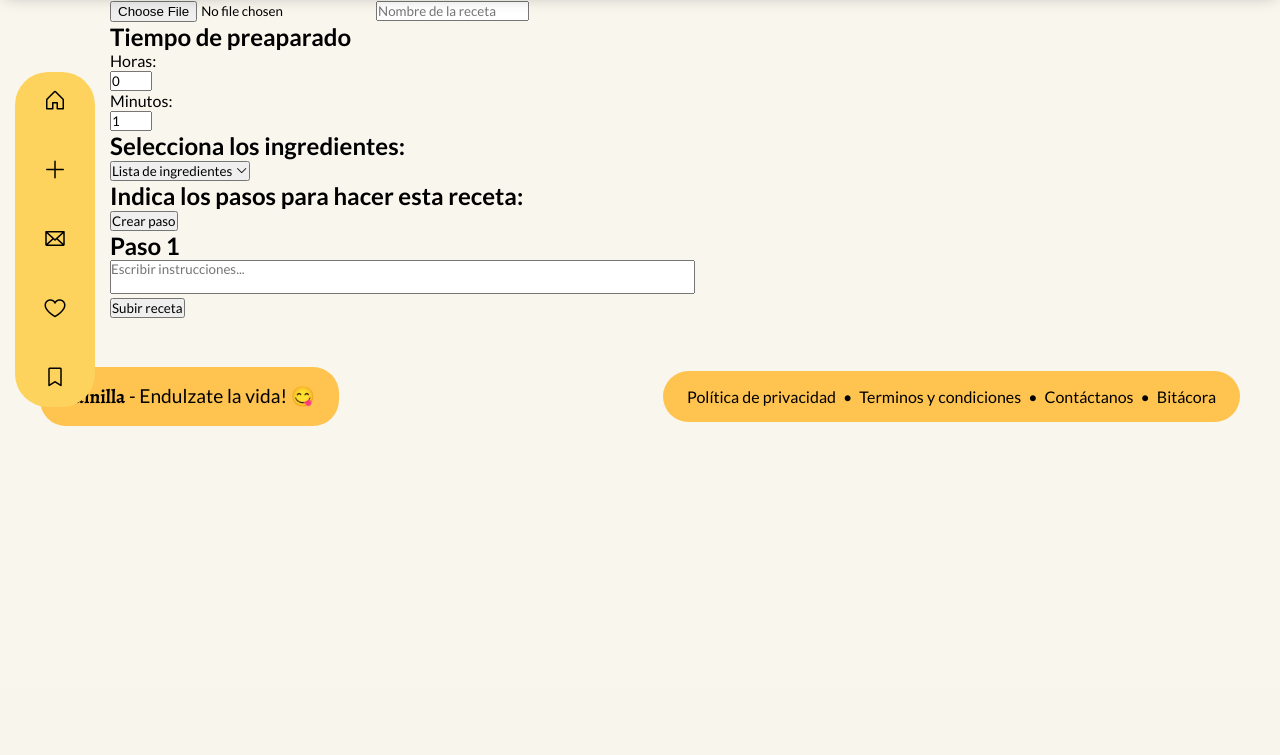
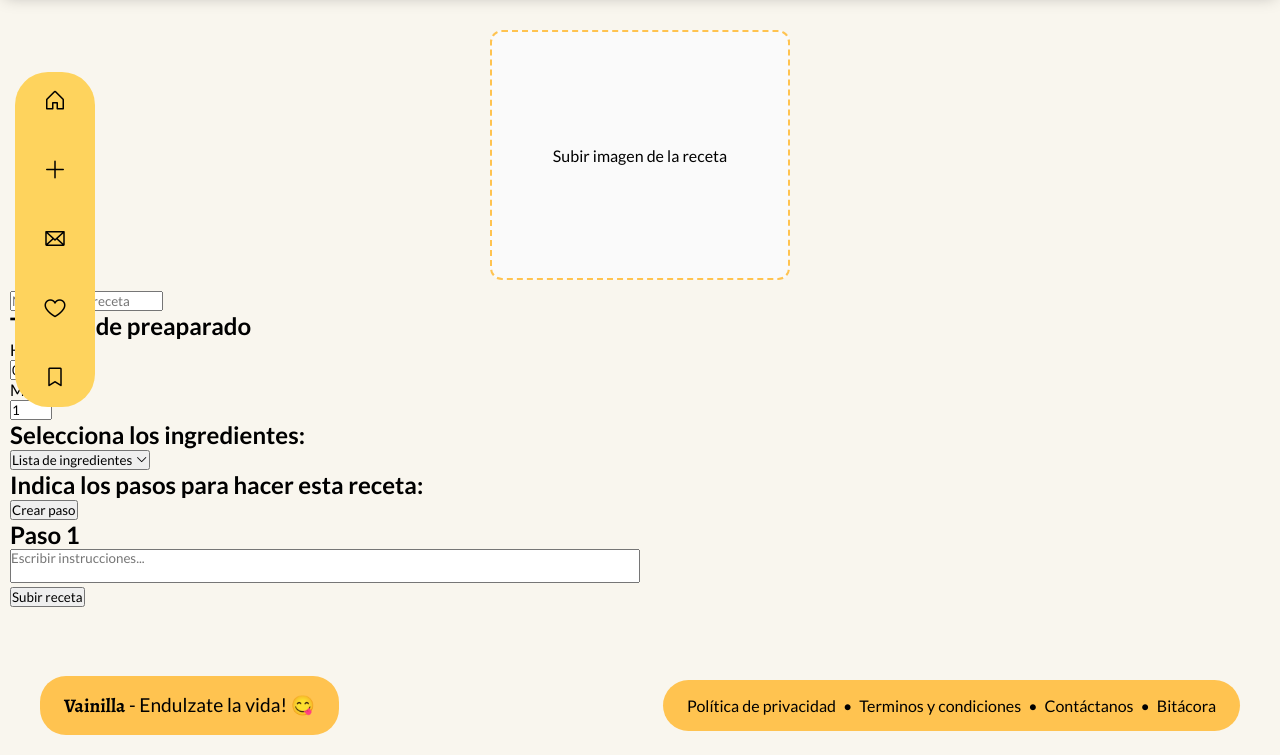
Before and after one commit to Atzel9/Vainilla, a PHP site: page /html/crear.php in a window 1280 px wide. Shown: the part 113-868 px from the top of the page. Before the commit the page ends 539 px from the top, so only its background shows below. Run offline with PHP 8.4, Linux system fonts and the light colour scheme; the visitor is signed in with stand-in values (Sample User, id 1); data that the repository does not hold is empty.

Commit message:
Estilos a recetas. Primera parte, estilos a receta

```diff
--- a/css/styles_crear.css
+++ b/css/styles_crear.css
@@ -1,3 +1,36 @@
+.main {
+    display: flex;
+    flex-direction: column;
+    padding: 20px 10px;
+}
+.div-imagen {
+    position: relative;
+    width: 300px;
+    height: 250px;
+    border: 2px dashed var(--color_pri);
+    border-radius: 12px;
+    display: flex;
+    justify-content: center;
+    align-items: center;
+    background-color: #fafafa;
+    cursor: pointer;
+    overflow: hidden;
+    margin: 10px auto;
+    transition: border 0.2s ease;
+}
+.div-imagen input[type="file"] {
+    position: absolute;
+    inset: 0;
+    opacity: 0;
+    cursor: pointer;
+}
+.div-imagen:hover {
+    border: 2px dashed #4fb2fe;
+}
+.div-imagen.dragover {
+    background-color: #e6f7ff;
+    border-color: #00b4d8;
+}
 #lis-rec {
     display: flex;
     flex-direction: column;
--- a/html/crear.php
+++ b/html/crear.php
@@ -46,9 +46,10 @@
     <main class="main">
         <form method="post" action="acciones/crear-receta.php" class="form-rec" enctype="multipart/form-data">
             <div class="form-rec-datos">
-                <label for="imagen">
-                    <input name="imagen-receta" type="file" accept="image/jpg, image/jpg, image/png, image/webp">
-                </label>
+                <div class="div-imagen">
+                    <input id="subirimagen" name="imagen-receta" type="file" accept="image/jpg, image/jpg, image/png, image/webp">
+                    <label class="labelimg" for="subirimagen">Subir imagen de la receta</label>
+                </div>
                 <label for="titulo">
                     <input type="text" name="titulo" placeholder="Nombre de la receta" required>
                 </label>
--- a/js/crear.js
+++ b/js/crear.js
@@ -247,3 +247,35 @@
         ultimoPaso.placeholder = "Escribe las instrucciones!!!...";
     }
 });
+/*c) ----SECCIÓN---- */
+/*
+1.Mostrar imagen si se sube
+*/
+
+document.addEventListener("DOMContentLoaded", () =>{
+    //Encontrar los elementos
+    const inputImg = document.getElementById("subirimagen");
+    const contImg = document.querySelector(".div-imagen");
+    const txtImg = document.querySelector(".labelimg");
+
+    //Evento que detecta cuando el estado 'cambia'
+    inputImg.addEventListener("change", e => {
+        //Seleccionar la imagen
+        const archivo = e.target.files[0];
+
+        if(archivo && archivo.type.startsWith("image/")) {
+            //Variable que lee el nombre del archivo
+            const lector = new FileReader();
+            //Cuando la variable 'lector' este cargando
+            lector.onload = () => {
+                //Cambiar estilo para cuando se suba
+                contImg.style.backgroundImage = `url(${lector.result})`;
+                contImg.style.backgroundSize = "cover";
+                contImg.style.backgroundPosition = "center";
+                txtImg.style.display = "none";
+            };
+            //Se indica que se lea como tipo archivo URL
+            lector.readAsDataURL(archivo);
+        }
+    });
+});
```
